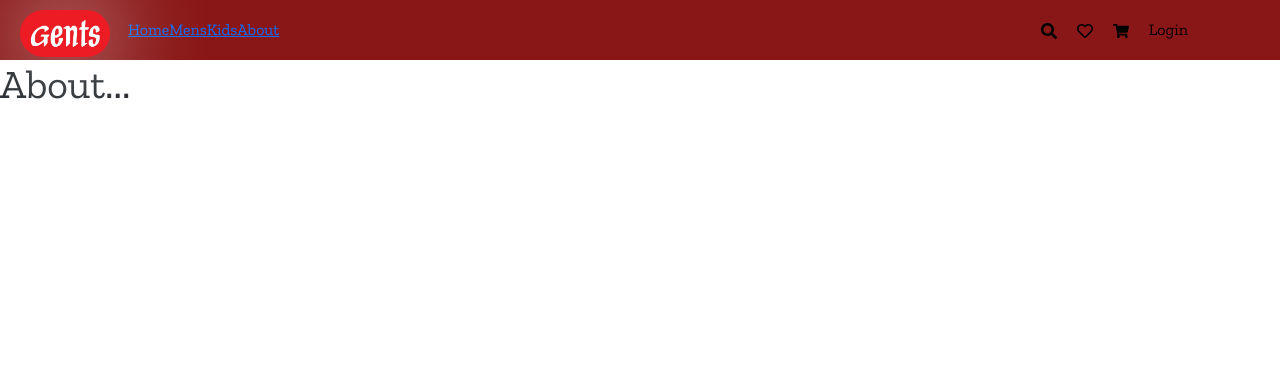
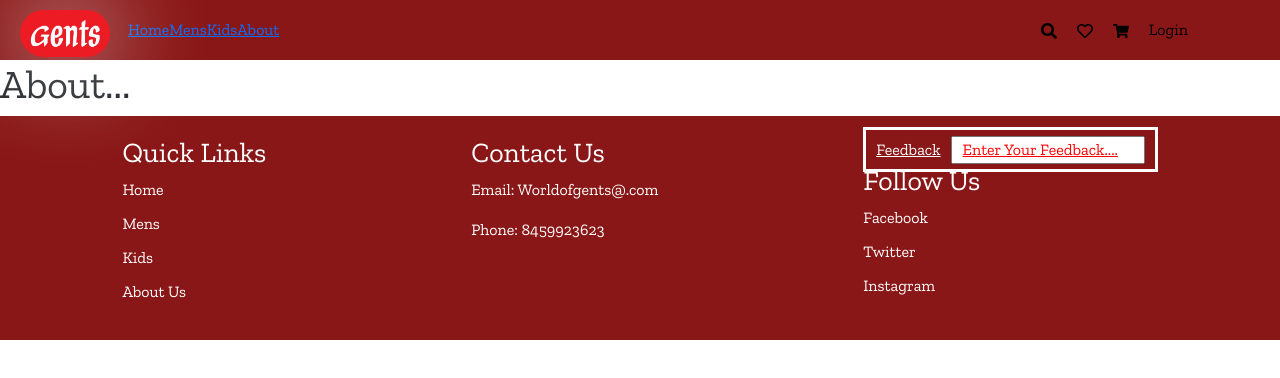
Before and after one commit to We-Incognito/GentsNanded, a React (Create React App) app: page /about in a window 1280 px wide. Shown: the top 378 px of the page. Built offline with nearby package versions, Linux system fonts and the light colour scheme.

Commit message:
Add Footer

```diff
--- a/src/Components/Footer.jsx
+++ b/src/Components/Footer.jsx
@@ -1,11 +1,40 @@
-import React from 'react'
+import React from 'react';
+import { Link } from 'react-router-dom';
 
-function Footer() {
+const Footer = () => {
   return (
-    <div>
+    <footer>
+      <div className="footer-container">
+        <div className="footer-section">
+          <h3>Quick Links</h3>
+          <ul>
+            <li><Link to="/Home">Home</Link></li>
+            <li><Link to="/Mens">Mens</Link></li>
+            <li><Link to="/Kids">Kids</Link></li>
+            <li><Link to="About">About Us</Link></li>
+          </ul>
+        </div>
+        <div className="footer-section">
+          <h3>Contact Us</h3>
+          <p>Email: Worldofgents@.com</p>
+          <p>Phone: 8459923623</p>
+        </div>
 
-    </div>
-  )
-}
+        <div className="footer-section">
+          <span className='footer-feedback'>
+        <label htmlFor="feedback">Feedback</label>
+          <input type="text" placeholder='Enter Your Feedback....'/>
+          </span>
+          <h3>Follow Us</h3>
+          <ul>
+            <li><Link to="#">Facebook</Link></li>
+            <li><Link to="#">Twitter</Link></li>
+            <li><Link to="#">Instagram</Link></li>
+          </ul>
+        </div>
+      </div>
+    </footer>
+  );
+};
 
-export default Footer
+export default Footer;
```
